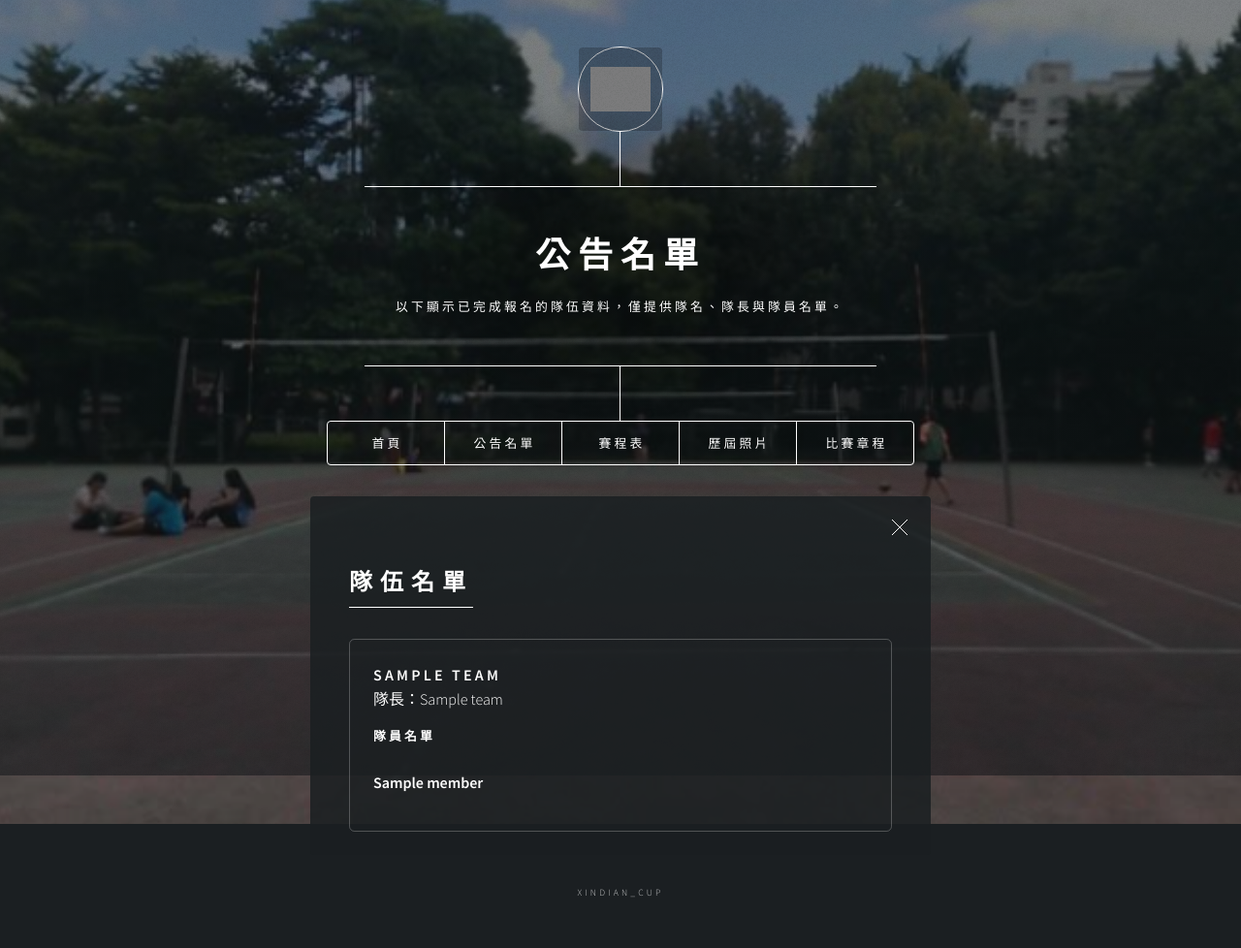
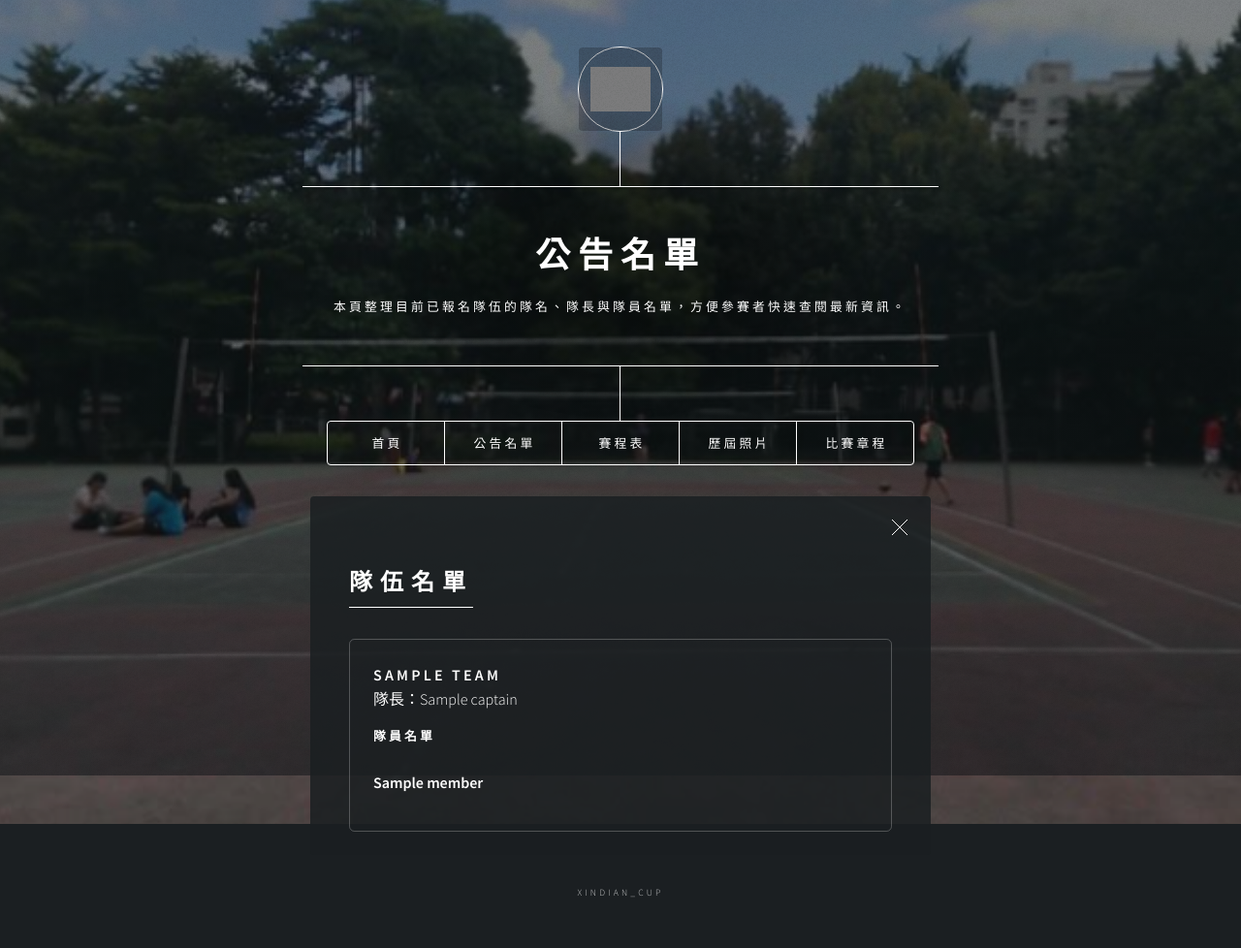
Before and after one commit to kennyHuang1110/Xindian_Cup, a FastAPI app: template app/templates/public_teams.html in a window 1280 px wide. Shown: the whole page at 97% size. Run offline with FastAPI, Linux system fonts and the light colour scheme; the template is opened without the code that fills it: most values are stand-ins (such as "Sample title", 1, 10 or a date in 2020); grey boxes are pictures that could not be loaded.

Commit message:
Fix public teams template fields

```diff
--- a/app/templates/public_teams.html
+++ b/app/templates/public_teams.html
@@ -4,7 +4,7 @@
 
 {% block header_inner %}
 <h1>公告名單</h1>
-<p>以下顯示已完成報名的隊伍資料，僅提供隊名、隊長與隊員名單。</p>
+<p>本頁整理目前已報名隊伍的隊名、隊長與隊員名單，方便參賽者快速查閱最新資訊。</p>
 {% endblock %}
 
 {% block main %}
@@ -16,8 +16,8 @@
                 <section class="dimension-team-card">
                     <header class="dimension-team-header">
                         <div>
-                            <h3>{{ team.team_name }}</h3>
-                            <p>隊長：{{ team.captain_name }}</p>
+                            <h3>{{ team.name }}</h3>
+                            <p>隊長：{{ team.captain }}</p>
                         </div>
                     </header>
                     <div class="dimension-member-block">
@@ -34,7 +34,7 @@
             {% endfor %}
         </div>
     {% else %}
-        <p>目前尚未公告任何隊伍。</p>
+        <p>目前尚未公布隊伍名單。</p>
     {% endif %}
 </article>
 {% endblock %}
```
